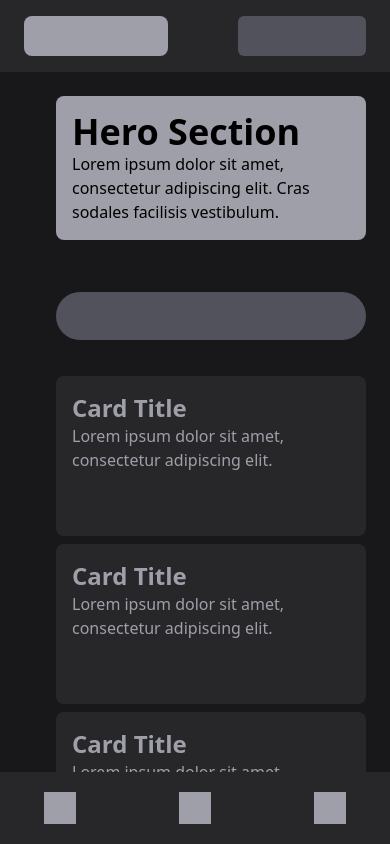
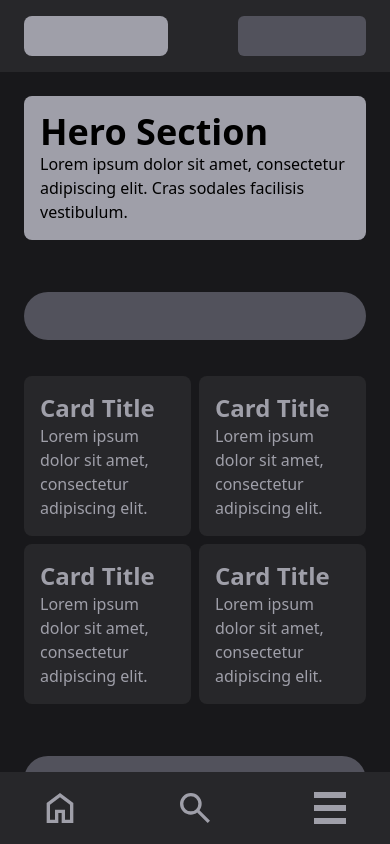
Before and after one commit to sheeemboi/creative-tools-ext, a React (Vite) app: page / in a window 390 px wide. Shown: the top 844 px of the page. Built offline with nearby package versions, Linux system fonts and the light colour scheme.

Commit message:
bottom nav icons w/ responsive sizes

```diff
--- a/src/components/Header.jsx
+++ b/src/components/Header.jsx
@@ -1,37 +1,40 @@
+import Hamburger from "./ui/Hamburger";
+import Search from "./ui/Search";
 import SearchIcon from "../assets/search_30dp.svg";
+import HomeIcon from "../assets/home_30dp.svg";
 
-function Hamburger({hamburgerClick}) {
+function BottomNav() {
   return (
-    <button className="flex-col justify-between h-9 w-9 hidden md:flex" onClick={hamburgerClick}>
-      <span className="bg-zinc-400 w-full h-[20%]"></span>
-      <span className="bg-zinc-400 w-full h-[20%]"></span>
-      <span className="bg-zinc-400 w-full h-[20%]"></span>
-    </button>
+    <>
+      <section className="flex justify-between items-center h-18 w-full px-6 bg-zinc-800 fixed bottom-0 left-0 md:hidden">
+        <div className="flex justify-center items-center h-full w-18 rounded-lg">
+          {/* <span className="bg-zinc-400 h-8 w-8"></span> */}
+          <img src={HomeIcon} alt="Home" className="h-10" />
+        </div>
+        <div className="flex justify-center items-center h-full w-18 rounded-lg">
+          {/* <span className="bg-zinc-400 h-8 w-8"></span> */}
+          <img src={SearchIcon} alt="Search" className="h-10" />
+        </div>
+        <div className="flex justify-center items-center h-full w-18 rounded-lg">
+          {/* <span className="bg-zinc-400 h-8 w-8"></span> */}
+          <Hamburger displayClass="flex" sizeClass="h-8 w-8" />
+        </div>
+      </section>
+    </>
   );
 }
 
-function Search() {
-  return (
-    <div className="relative h-14 w-80 hidden md:block">
-      <div className="absolute top-0 left-0 flex justify-center items-center h-full aspect-square">
-        <img src={SearchIcon} alt="Search" />
-      </div>
-      <input
-        type="text"
-        placeholder="Search"
-        className="h-full w-full bg-zinc-700 p-4 pl-14 rounded-full text-2xl text-zinc-100 placeholder-zinc-400 outline-0"
-      />
-    </div>
-  );
-}
-
-export default function Header({hamburgerClick}) {
+export default function Header({ hamburgerClick }) {
   return (
     <>
       <header className="h-18 w-full bg-zinc-800 fixed top-0 left-0 md:h-24">
         <section className="flex gap-8 items-center mx-auto max-w-7xl h-full py-4 px-6">
           {/* hamburger */}
-          <Hamburger hamburgerClick={hamburgerClick}/>
+          <Hamburger
+            hamburgerClick={hamburgerClick}
+            displayClass="hidden md:flex"
+            sizeClass="h-9 w-9"
+          />
           {/* logo + name */}
           <span className="h-full w-36 bg-zinc-400 rounded-lg md:w-40"></span>
           {/* search bar */}
@@ -40,17 +43,9 @@ export default function Header({hamburgerClick}) {
           <span className="h-full w-32 bg-zinc-600 rounded-md ml-auto md:w-48"></span>
         </section>
       </header>
-      <section className="flex justify-between items-center h-18 w-full px-6 bg-zinc-800 fixed bottom-0 left-0 md:hidden">
-        <div className="flex justify-center items-center h-full w-18 rounded-lg">
-          <span className="bg-zinc-400 h-8 w-8"></span>
-        </div>
-        <div className="flex justify-center items-center h-full w-18 rounded-lg">
-          <span className="bg-zinc-400 h-8 w-8"></span>
-        </div>
-        <div className="flex justify-center items-center h-full w-18 rounded-lg">
-          <span className="bg-zinc-400 h-8 w-8"></span>
-        </div>
-      </section>
+
+      {/* Mobile Footer */}
+      <BottomNav />
     </>
   );
 }
--- a/src/components/Sidebar.jsx
+++ b/src/components/Sidebar.jsx
@@ -1,7 +1,7 @@
 export default function Navbar({ isOpen }) {
   return (
     <nav
-      className={`p-4 h-[calc(100vh-6rem)] w-0 transition-all duration-300 overflow-y-scroll scrollbar-none ${
+      className={`p-0 h-[calc(100vh-6rem)] w-0 transition-all duration-300 overflow-y-scroll scrollbar-none md:p-4 ${
         isOpen ? "md:w-72" : "md:w-18"
       }`}
     >
--- /dev/null
+++ b/src/components/ui/Hamburger.jsx
@@ -0,0 +1,12 @@
+export default function Hamburger({ hamburgerClick, displayClass, sizeClass }) {
+  return (
+    <button
+      className={`flex-col justify-between ${sizeClass} ${displayClass}`}
+      onClick={hamburgerClick}
+    >
+      <span className="bg-zinc-400 w-full h-[20%]"></span>
+      <span className="bg-zinc-400 w-full h-[20%]"></span>
+      <span className="bg-zinc-400 w-full h-[20%]"></span>
+    </button>
+  );
+}
--- /dev/null
+++ b/src/components/ui/Search.jsx
@@ -0,0 +1,16 @@
+import SearchIcon from "../../assets/search_30dp.svg";
+
+export default function Search() {
+  return (
+    <div className="relative h-14 w-80 hidden md:block">
+      <div className="absolute top-0 left-0 flex justify-center items-center h-full aspect-square">
+        <img src={SearchIcon} alt="Search" />
+      </div>
+      <input
+        type="text"
+        placeholder="Search"
+        className="h-full w-full bg-zinc-700 p-4 pl-14 rounded-full text-2xl text-zinc-100 placeholder-zinc-400 outline-0"
+      />
+    </div>
+  );
+}
```
Also changed, not shown: src/assets/home_30dp.svg (added).
